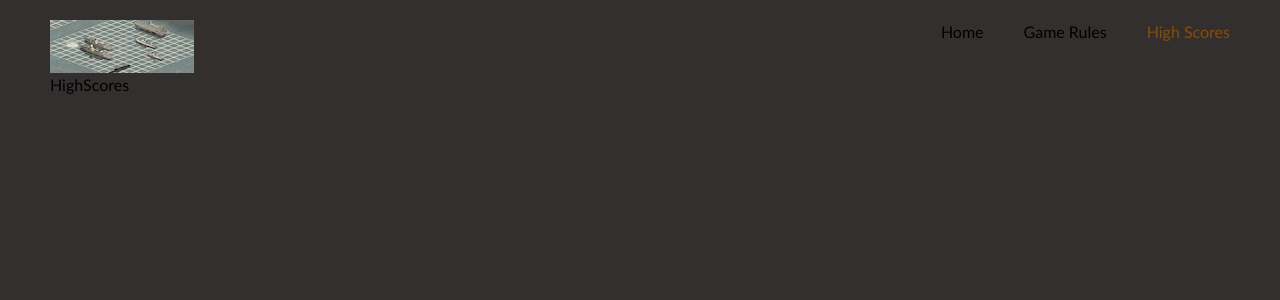
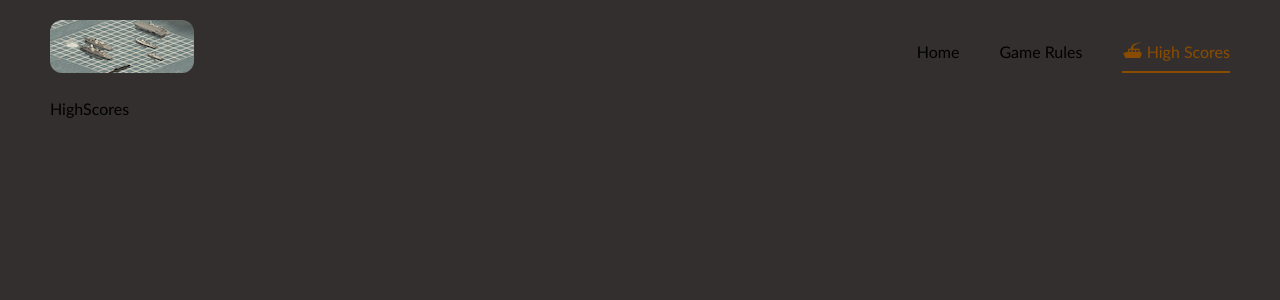
Before and after one commit to honzie-y/Battleship-Game, a React (Vite) app: page /high-scores in a window 1280 px wide. Shown: the top 300 px of the page. Built offline with nearby package versions, Linux system fonts and the light colour scheme.

Commit message:
modify nav bar

```diff
--- a/src/Header.jsx
+++ b/src/Header.jsx
@@ -4,8 +4,8 @@ import NavBar from "./components/NavBar";
 const Header = () => {
   return (
     <>
-    <header className="pt-[20px] flex flex-row justify-between">
-        <img className="filter-(--filter-logo)" src="/src/assets/battleshiponline-logo.png" alt="battleship-logo"/>
+    <header className="pt-[20px] flex flex-row justify-between mb-6">
+        <img className="filter-(--filter-logo) rounded-xl" src="/src/assets/battleshiponline-logo.png" alt="battleship-logo"/>
         <NavBar />
     </header>
 
--- a/src/components/NavBar.jsx
+++ b/src/components/NavBar.jsx
@@ -20,11 +20,11 @@ const NavBar = () => {
     const currentPath = location.pathname;
 
   return (
-    <nav className="flex gap-10 justify-end">
+    <nav className="flex gap-10 justify-end pt-5">
           {links.map((link, index) => {
             return <Link to={link.path} key={index}
             className={`${link.path === currentPath &&
-              "text-yellow-800 border-yellow-800"} hover:text-yellow-800`}>{link.name}</Link>
+              "text-yellow-800 border-b-2 border-yellow-800"} hover:text-yellow-800`}>{link.path === currentPath && "⛴ "}{link.name}</Link>
           })}
     </nav>
   )
```
